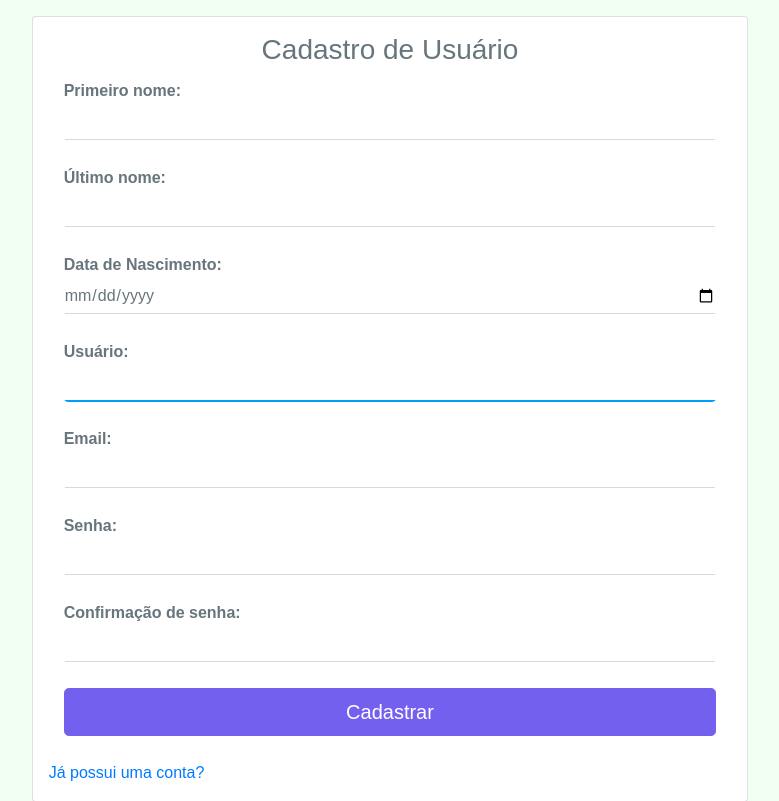
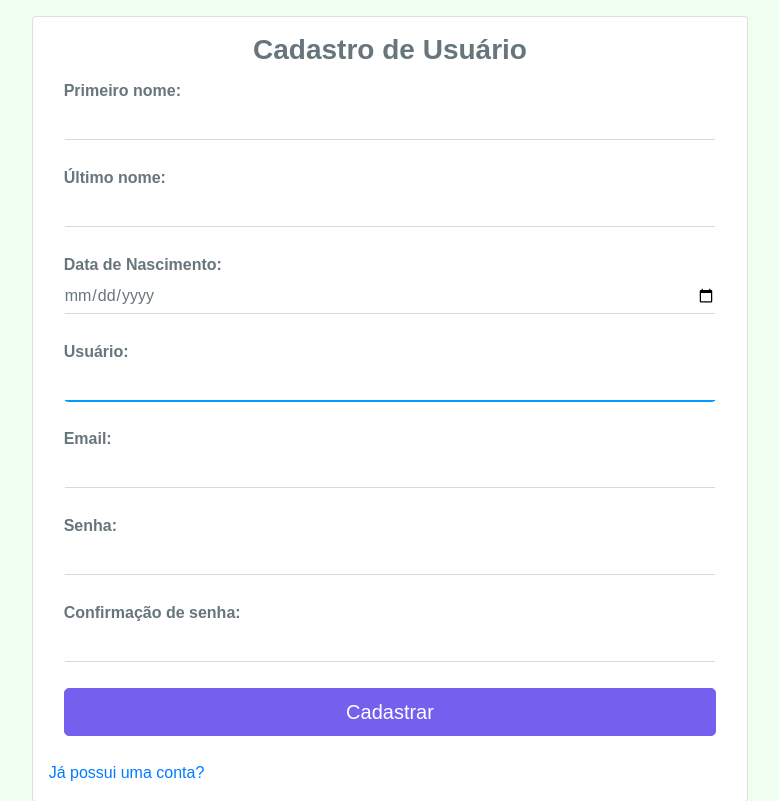
Before and after one commit to VilaAttena/VilaAttenaDjango, a Django app: page /accounts/register/ in a window 1280 px wide. Shown: the part 56-857 px from the top of the page, without its empty margins (250-1029 px from the left). Run offline with Django 3.2, Linux system fonts and the light colour scheme; some libraries are stand-ins or nearby versions.

Commit message:
Alterações visuais

```diff
--- a/sistema/templates/registration/register.html
+++ b/sistema/templates/registration/register.html
@@ -9,7 +9,7 @@
 	    <div class="row justify-content-center">
 	        <div class="col-lg-7 col-xlg-9 col-md-8">
 	            <div class="card p-3">
-	                <h3 class="card-title m-t-10 text-center">Cadastro de Usuário</h3>
+	                <h3 class="card-title m-t-10 text-center"><b>Cadastro de Usuário</b></h3>
 	                <form class="form-horizontal" method="POST" action="{% url 'url_register' %}">
 	                	{% csrf_token %}
 	 					<div class="form-group">
```
